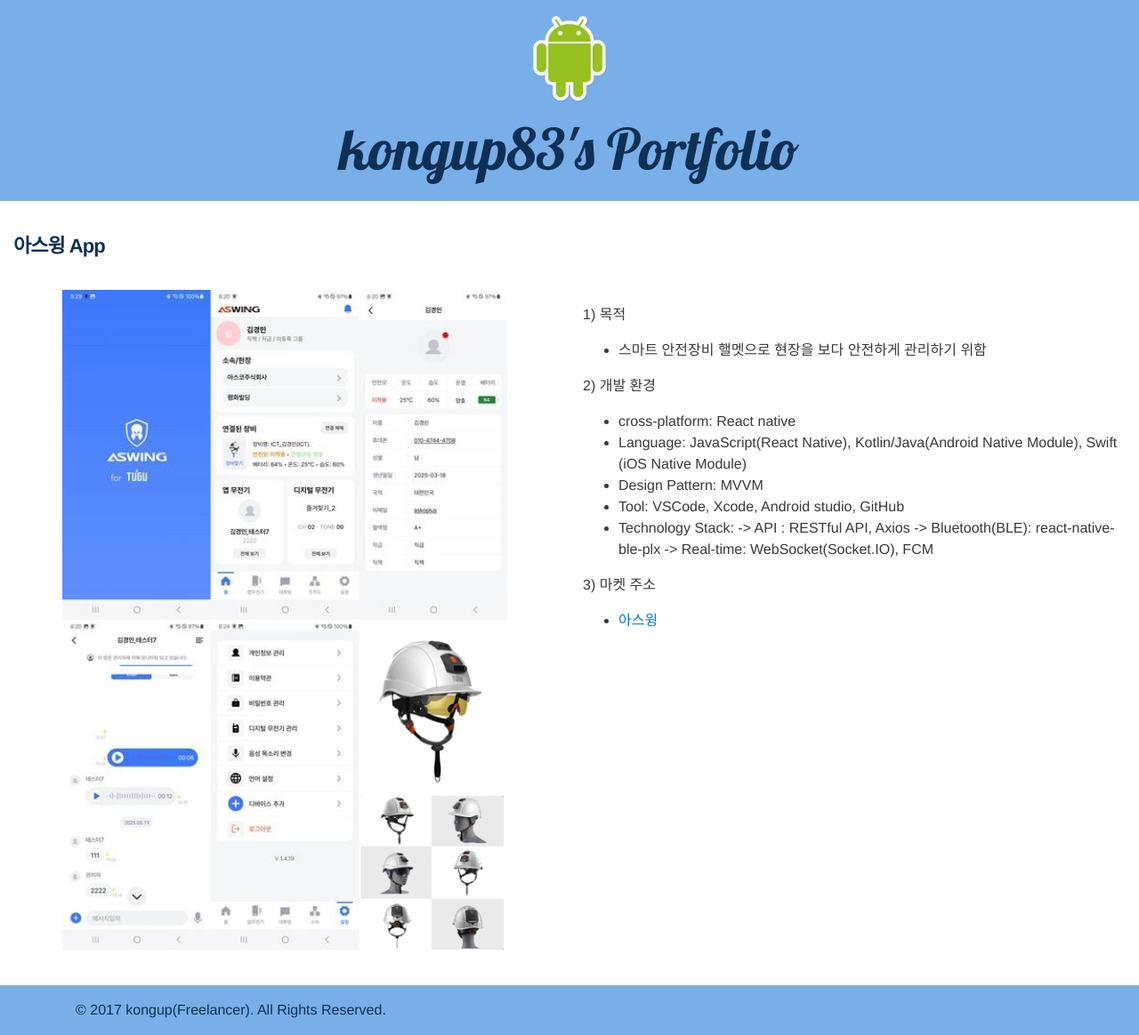
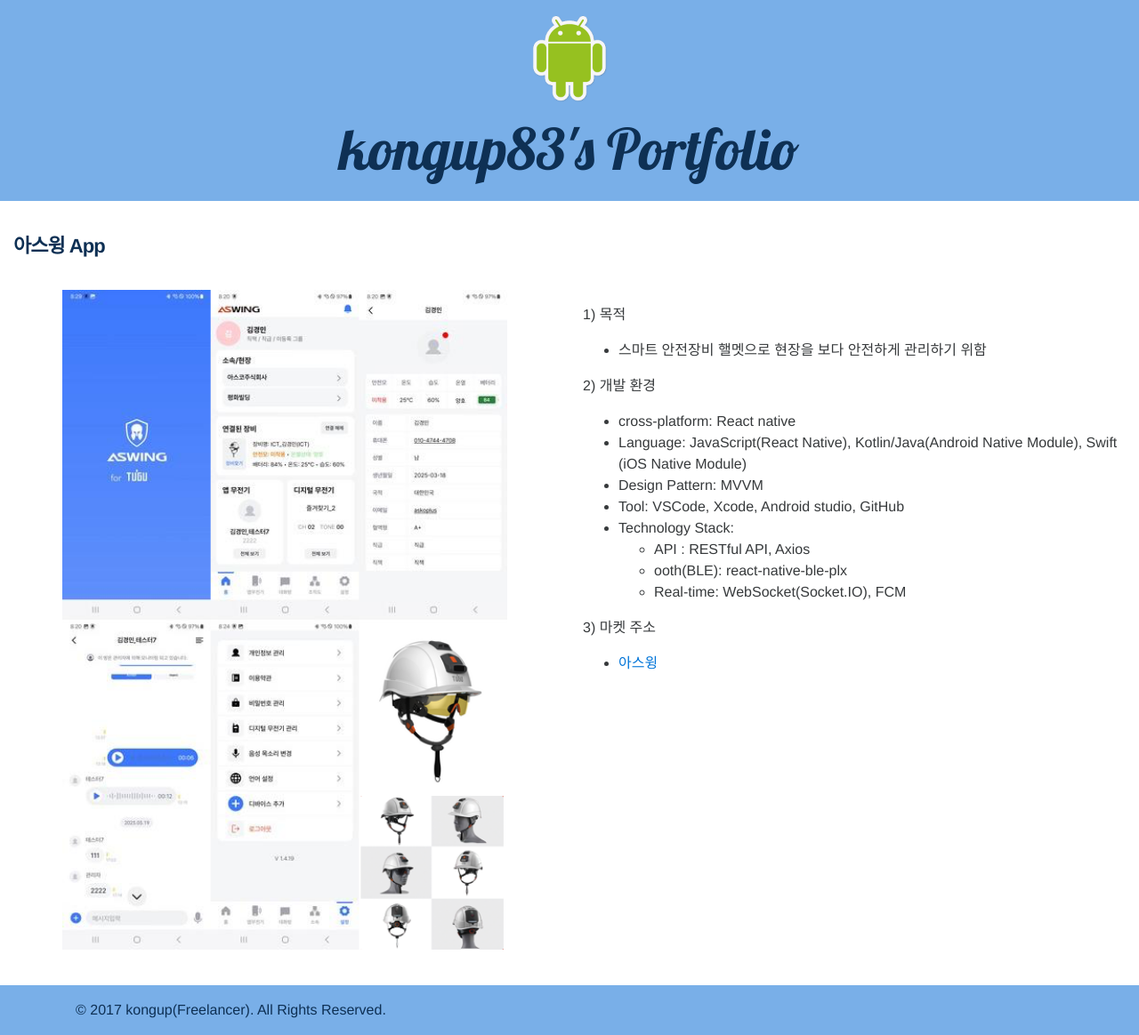
Before and after one commit to kongup83/kongup83.github.io, a Jekyll site: the page built from _posts/2025-05-21-portfolio16.md, in a window 1280 px wide. Shown: the whole page at 89% size. Built offline with Jekyll 4.4.1, drawn with Linux system fonts in a browser that asks for light colours; nearby versions of some CDN libraries.

Commit message:
no message

```diff
--- a/_posts/2025-05-21-portfolio16.md
+++ b/_posts/2025-05-21-portfolio16.md
@@ -17,9 +17,10 @@ image: aswing.png
  - Design Pattern: MVVM
  - Tool: VSCode, Xcode, Android studio, GitHub
  - Technology Stack:
-   -> API : RESTful API, Axios
-   -> Bluetooth(BLE): react-native-ble-plx
-   -> Real-time: WebSocket(Socket.IO), FCM
+   * API : RESTful API, Axios
+   * ooth(BLE): react-native-ble-plx
+   * Real-time: WebSocket(Socket.IO), FCM
+
 
 3) 마켓 주소
  - [아스윙](https://play.google.com/store/apps/details?id=com.aswing.tugu){:target="_blank"}
```
Also changed, not shown: _posts/2020-05-30-portfolio10.md (+1 -1 lines).
